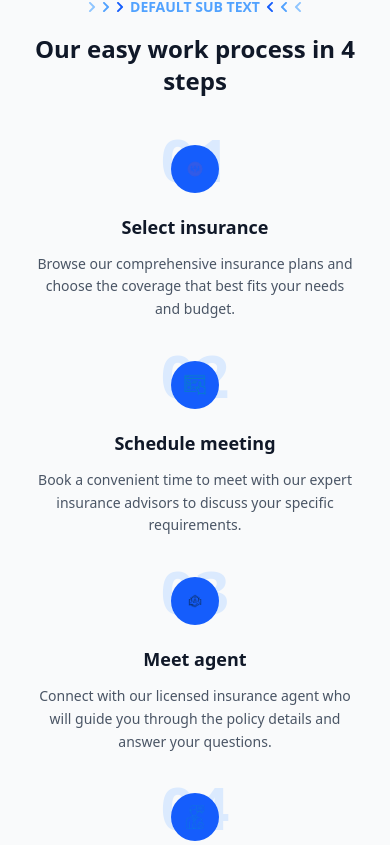
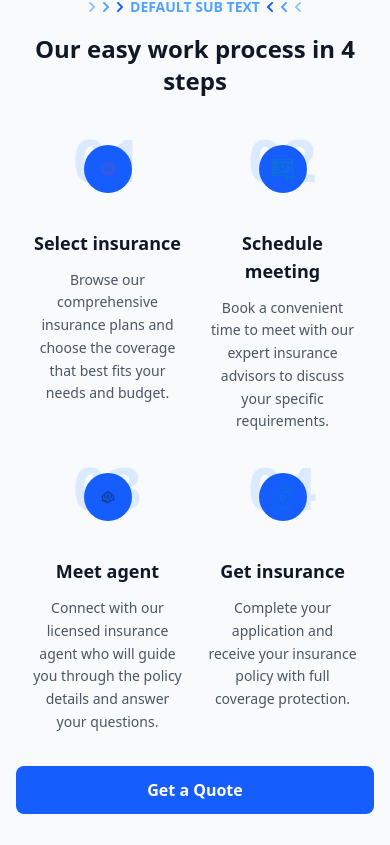
Before and after one commit to G-Bryan237/insurance-service, a Next.js app: page / in a window 390 px wide. Shown: the part 6519-7364 px from the top of the page. Built offline with nearby package versions, Linux system fonts and the light colour scheme.

Commit message:
process-homepage mobile view

```diff
--- a/components/Process.tsx
+++ b/components/Process.tsx
@@ -116,15 +116,23 @@ export function Process() {
           </div>
 
           {/* Mobile/tablet grid layout */}
-          <div className="grid grid-cols-1 sm:grid-cols-2 lg:hidden gap-6 lg:gap-8">
+          <div className="grid grid-cols-2 gap-6 lg:hidden">
             {steps.map((step, index) => (
-              <div key={index} className="text-center group">
-                <div className="relative mb-6 lg:mb-8">
+              <div
+                key={index}
+                className={`
+                  text-center group
+                  ${index === 0 ? "justify-self-start" : ""}
+                  ${index === 1 ? "justify-self-end" : ""}
+                  ${index === 2 ? "justify-self-end" : ""}
+                  ${index === 3 ? "justify-self-start" : ""}
+                `}
+              >
+                <div className="relative mb-6 lg:mb-8 flex flex-col items-center">
                   {/* Step number */}
                   <div className="text-6xl lg:text-8xl font-bold text-blue-100 mb-4 group-hover:text-blue-200 transition-colors">
                     {step.number}
                   </div>
-
                   {/* Icon */}
                   <div className="absolute top-4 lg:top-6 left-1/2 transform -translate-x-1/2">
                     <div className="w-12 h-12 lg:w-16 lg:h-16 bg-blue-600 rounded-full flex items-center justify-center group-hover:bg-blue-700 transition-colors">
@@ -132,7 +140,6 @@ export function Process() {
                     </div>
                   </div>
                 </div>
-
                 <h3 className="text-lg lg:text-xl font-bold text-gray-900 mb-3 lg:mb-4 group-hover:text-blue-600 transition-colors">
                   {step.title}
                 </h3>
```
